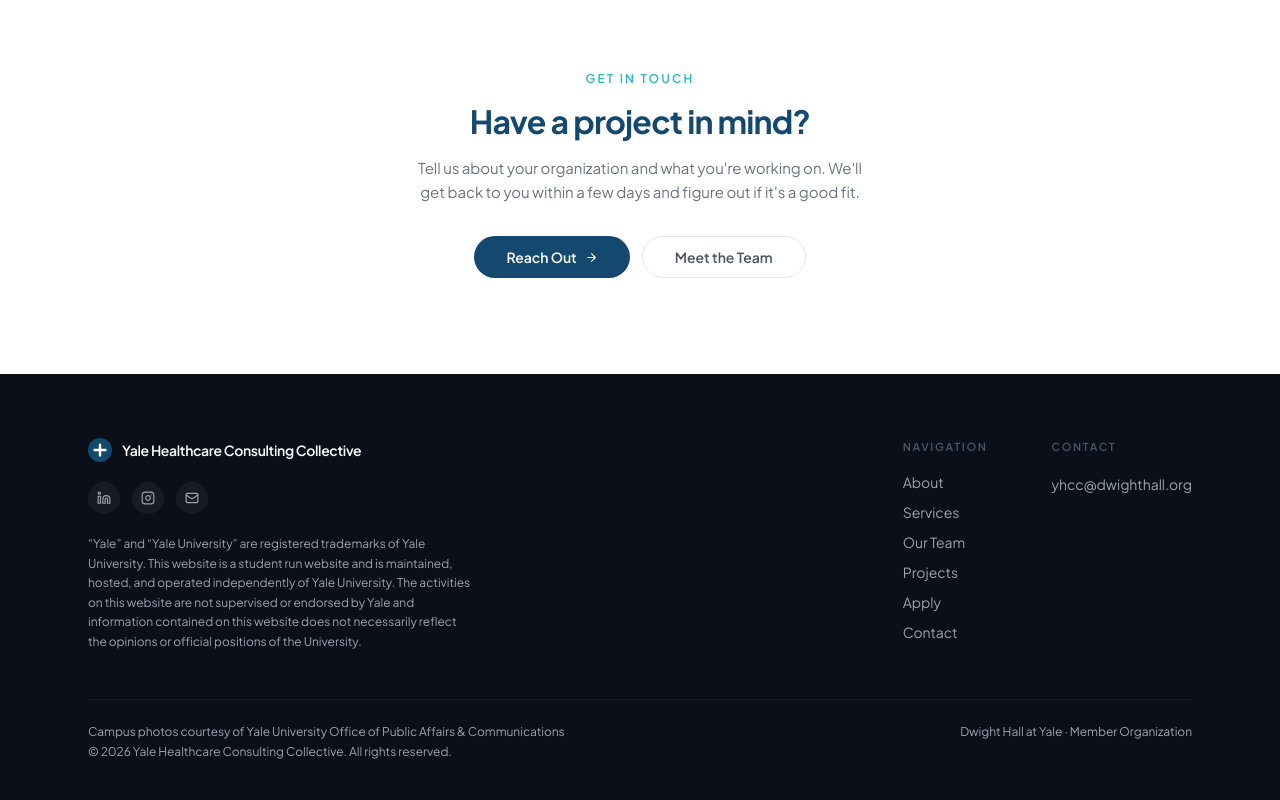
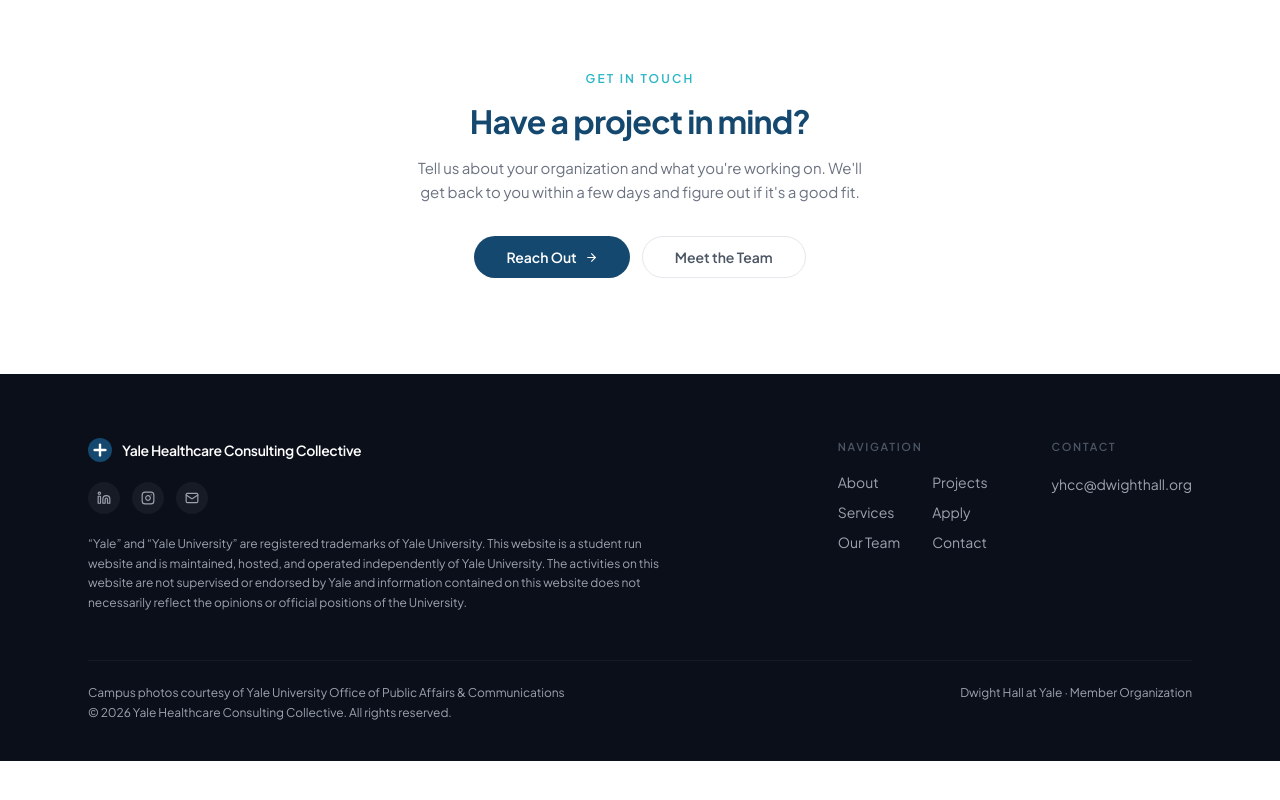
Before and after one commit to sofiagrimm/yale-healthcare-consulting, a React (Vite) app: page / in a window 1280 px wide. Shown: the part 3718-4518 px from the top of the page. After the commit the page ends 4479 px from the top, so only its background shows below. Built offline with nearby package versions, Linux system fonts and the light colour scheme.

Commit message:
Shorten footer: split nav into two columns, widen trademark text

```diff
--- a/src/components/layout/Footer.tsx
+++ b/src/components/layout/Footer.tsx
@@ -50,7 +50,7 @@
                 <Mail size={14} />
               </a>
             </div>
-            <p className="text-xs text-gray-400 leading-relaxed mt-5 max-w-sm">
+            <p className="text-xs text-gray-400 leading-relaxed mt-5 max-w-xl">
               &ldquo;Yale&rdquo; and &ldquo;Yale University&rdquo; are registered trademarks of Yale University.
               This website is a student run website and is maintained, hosted, and operated independently of
               Yale University. The activities on this website are not supervised or endorsed by Yale and
@@ -62,8 +62,10 @@
           {/* Nav */}
           <div>
             <p className="text-[11px] font-semibold uppercase tracking-[0.15em] text-gray-600 mb-4">Navigation</p>
-            <nav className="flex flex-col gap-2.5">
-              {nav.map(({ label, to }) => (
+            <div className="flex gap-8">
+              {[nav.slice(0, 3), nav.slice(3)].map((col, i) => (
+                <nav key={i} className="flex flex-col gap-2.5">
+                  {col.map(({ label, to }) => (
                     <Link
                       key={to}
                       to={to}
@@ -73,6 +75,8 @@
                     </Link>
                   ))}
                 </nav>
+              ))}
+            </div>
           </div>
 
           {/* Contact */}
```
Lines whose indentation alone changed are shown as unchanged.
